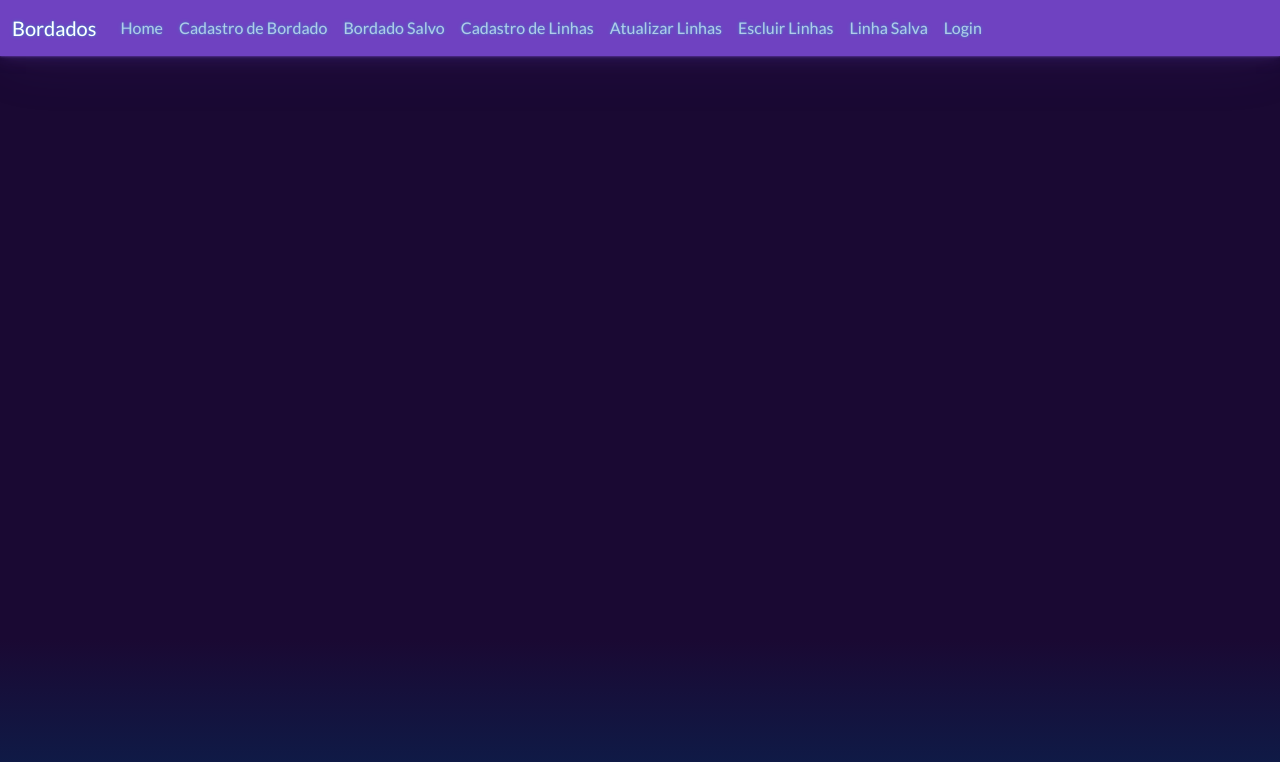
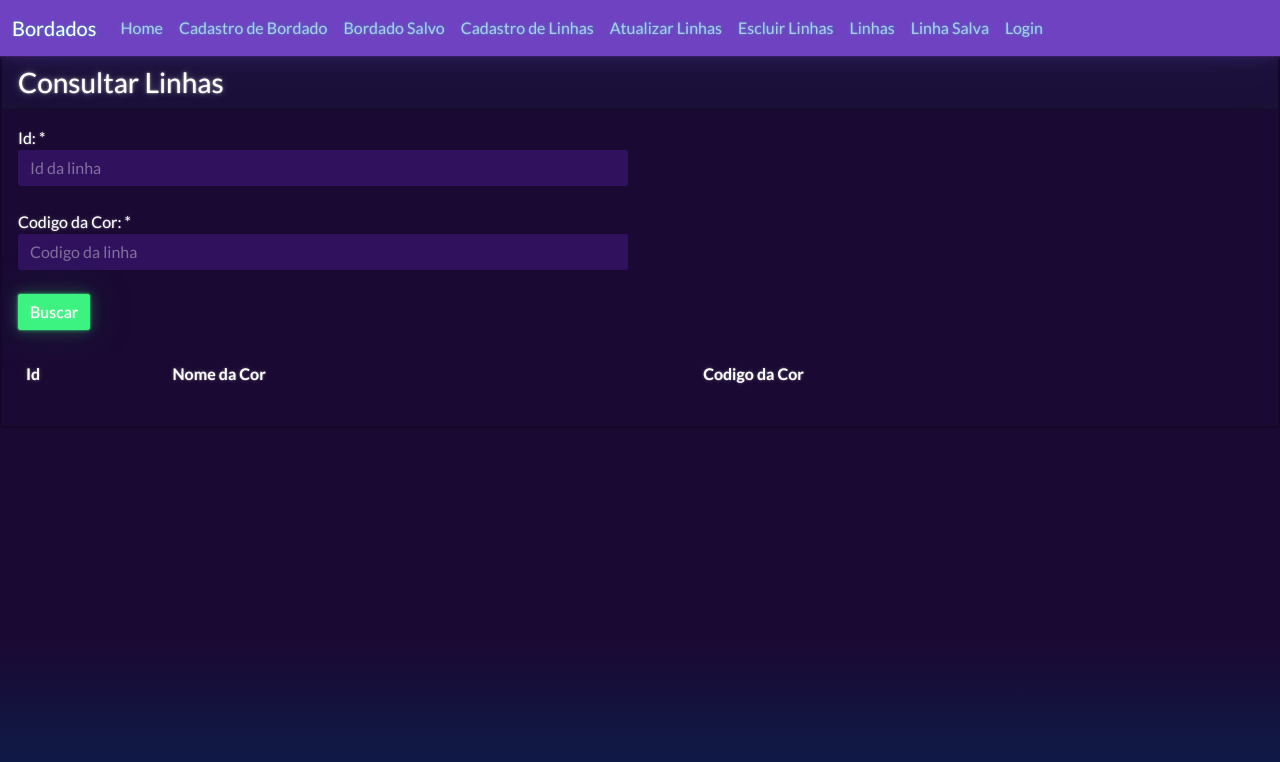
Before and after one commit to ElianaMelo/Atividade-de-DAC, a React (Create React App) app in the folder FrontEnd/primeiroprojeto/: page /ViewLines in a window 1280 px wide. Shown: the top 762 px of the page. Built offline with nearby package versions, Linux system fonts and the light colour scheme.

Commit message:
alterações

```diff
--- a/FrontEnd/primeiroprojeto/src/Components/LineTable.js
+++ b/FrontEnd/primeiroprojeto/src/Components/LineTable.js
@@ -3,25 +3,32 @@ import 'bootswatch/dist/vapor/bootstrap.css';
 
 export default props => {
 
-    const rows = props.lines.map( line => {
-        return(
-            <tr className="table-primary">
-                <th scope="row">Primary</th>
-                <td>Column content</td>
-                <td>Column content</td>
-                <td>Column content</td>
+    const rows = props.lines.map(line => {
+        return (
+            <tr className="table-primary" key={line.id}>
+                <th scope="row">{line.id}</th>
+                <td>{line.nome}</td>
+                <td>{line.codigoCor}</td>
+                <td>
+                    <div className="btn-group" role="group" aria-label="Basic example">
+                        <button type="button" className="btn btn-secondary"
+                        onClick={e => props.edit(line.id)}>edit</button>
+                        <button type="button" className="btn btn-secondary"
+                        onClick={e => props.delete(line.id)}>delete</button>
+                    </div>
+                </td>
+
             </tr>
         )
     })
 
-    return(
+    return (
         <table className="table table-hover">
             <thead>
                 <tr>
-                    <th scope="col">Type</th>
-                    <th scope="col">Column heading</th>
-                    <th scope="col">Column heading</th>
-                    <th scope="col">Column heading</th>
+                    <th scope="col">Id</th>
+                    <th scope="col">Nome da Cor</th>
+                    <th scope="col">Codigo da Cor</th>
                 </tr>
             </thead>
 
--- a/FrontEnd/primeiroprojeto/src/Components/NavBar.js
+++ b/FrontEnd/primeiroprojeto/src/Components/NavBar.js
@@ -22,6 +22,7 @@ function NavBar(props) {
                         <NavBarItem href="/TelaCadastroLinha" label="Cadastro de Linhas"/>
                         <NavBarItem href="/UpdateLine" label="Atualizar Linhas"/>
                         <NavBarItem href="/DeleteLine" label="Escluir Linhas"/>
+                        <NavBarItem href="/ViewLines" label="Linhas"/>
                         <NavBarItem href="/TelaLinhaSalva" label="Linha Salva"/>
                         <NavBarItem href="/Login" label="Login"/>
 
--- a/FrontEnd/primeiroprojeto/src/Components/ViewLines.js
+++ b/FrontEnd/primeiroprojeto/src/Components/ViewLines.js
@@ -1,25 +1,26 @@
 import React from 'react';
 // import './ViewUser.css';
 
-import {withRouter} from 'react-router-dom';
+import { withRouter } from 'react-router-dom';
 import axios from 'axios';
 
 import Card from './Card';
 import FormGroup from './FormGroup';
 import LineTable from './LineTable';
 
-class ViewLines extends React.Component{
+class ViewLines extends React.Component {
 
     state = {
-        codigoCor:'',
-        lines : []
+        lineId: '',
+        codigoCor: '',
+        lines: []
     }
 
-    find = () =>{
+    find = () => {
         var params = '?';
 
-        if(this.state.codigoCor != ''){
-            if(params != '?'){
+        if (this.state.codigoCor != '') {
+            if (params != '?') {
                 params = `${params}&`;
             }
             params = `${params}id=${this.state.codigoCor}`;
@@ -27,21 +28,21 @@ class ViewLines extends React.Component{
         }
 
         axios.get(`http://localhost:8080/api/linha/${params}`)
-        .then(response =>{
+            .then(response => {
                 const lines = response.data;
-            this.setState({lines});
+                this.setState({ lines });
                 console.log(lines);
-        })
+            }).catch(error => {
+                console.log(error.response);
+            });
     }
 
-    delete = (lineId) =>{
+    delete = (lineId) => {
         axios.delete(`http://localhost:8080/api/linha/${lineId}`
-        ).then(response =>
-            {
+        ).then(response => {
             this.find();
         }
-        ).catch(error =>
-            {
+        ).catch(error => {
             console.log(error.response);
         }
         )
@@ -52,4 +53,48 @@ class ViewLines extends React.Component{
         this.props.history.push('/UpdateLine');
     }
 
+    render(){
+        return(
+            <Card title="Consultar Linhas">
+                <div className="row">
+                    <div className="col-md-6">
+                        <div className="bs-component">
+                            <FormGroup className label="Id: *" htmlFor="lineId">
+                                <input type="text" className="form-control" placeholder="Id da linha" id="lineId"
+                                value={this.state.lineId} onChange={(e) =>
+                                {this.setState({lineId: e.target.value})}}/>
+                            </FormGroup>
+                            <br/>
+                            <FormGroup className label="Codigo da Cor: *" htmlFor="CodigoCor">
+                                <input type="text" className="form-control" placeholder="Codigo da linha"
+                                 id="CodigoCor"
+                                value={this.state.codigoCor} onChange={(e) =>
+                                {this.setState({codigoCor: e.target.value})}}/>
+                            </FormGroup>
+                            <br/>
+                            <button onClick={this.find}
+                            type="button"
+                            className='btn btn-success'>
+                                <i className='pi pi-search'></i> Buscar
+                            </button>
+                        </div>
+                    </div>
+                </div>
+                <br/>
+
+                <div className='row'>
+                    <div className='col-md-12'>
+                        <div className='bs-component'>
+                            <LineTable lines ={this.state.lines}
+                            delete={this.delete}
+                            edit={this.edit}/>
+                        </div>
+                    </div>
+                </div>
+            </Card>
+        )
     }
+
+}
+
+export default ViewLines;
--- a/FrontEnd/primeiroprojeto/src/main/AppRoutes.js
+++ b/FrontEnd/primeiroprojeto/src/main/AppRoutes.js
@@ -6,6 +6,7 @@ import TelaCadastroBordados from "../screens/registerEmbroidery/TelaCadastroBord
 import TelaCadastroLinha from "../screens/registerLine/TelaCadastroLinha";
 import TelaBordadoSalvo from "../screens/getEmbroidey/TelaBordadoSalvo";
 import TelaLinhaSalva from "../screens/getLine/TelaLinhaSalva";
+import ViewLines from "../components/ViewLines";
 import UpdateLine from "../screens/updateLine/UpdateLine";
 import DeleteLine from "../screens/deleteLine/DeleteLine";
 import Login from "../screens/login/Login";
@@ -17,8 +18,9 @@ function AppRoutes(){
             <Route component={TelaCadastroBordados} path="/TelaCadastroBordados"/>
             <Route component={TelaBordadoSalvo} path="/TelaBordadoSalvo"/>
             <Route component={TelaCadastroLinha} path="/TelaCadastroLinha"/>
-            <Route component={UpdateLine} path="/UpdateLine"/>
+            <Route component={UpdateLine} path="/UpdateLine/:id"/>
             <Route component={DeleteLine} path="/DeleteLine"/>
+            <Route component={ViewLines} path="/ViewLines"/>
             <Route component={TelaLinhaSalva} path="/TelaLinhaSalva"/>
             <Route component={Login} path="/Login"/>
         </BrowserRouter>
```
Lines whose indentation alone changed are shown as unchanged.
